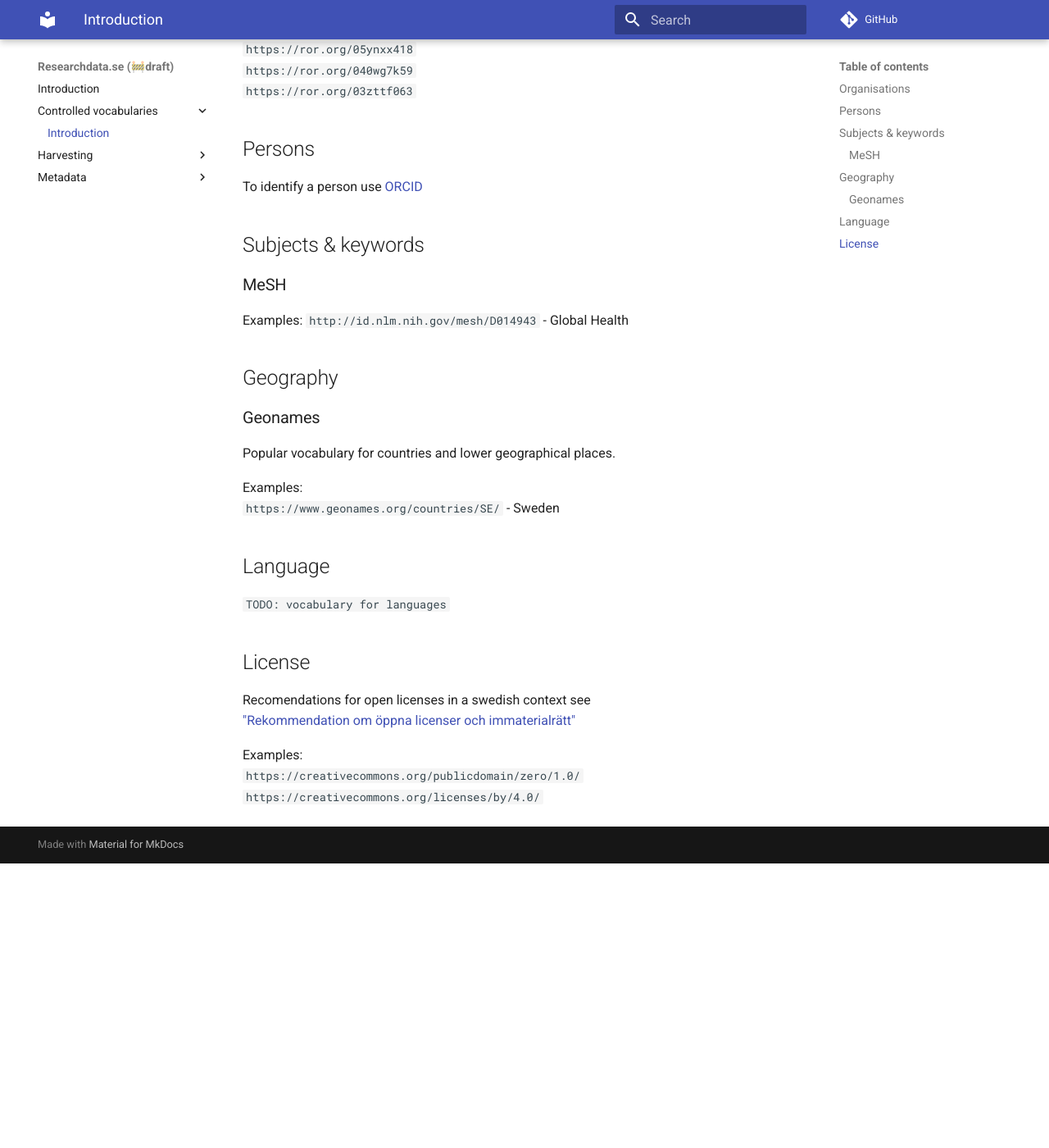
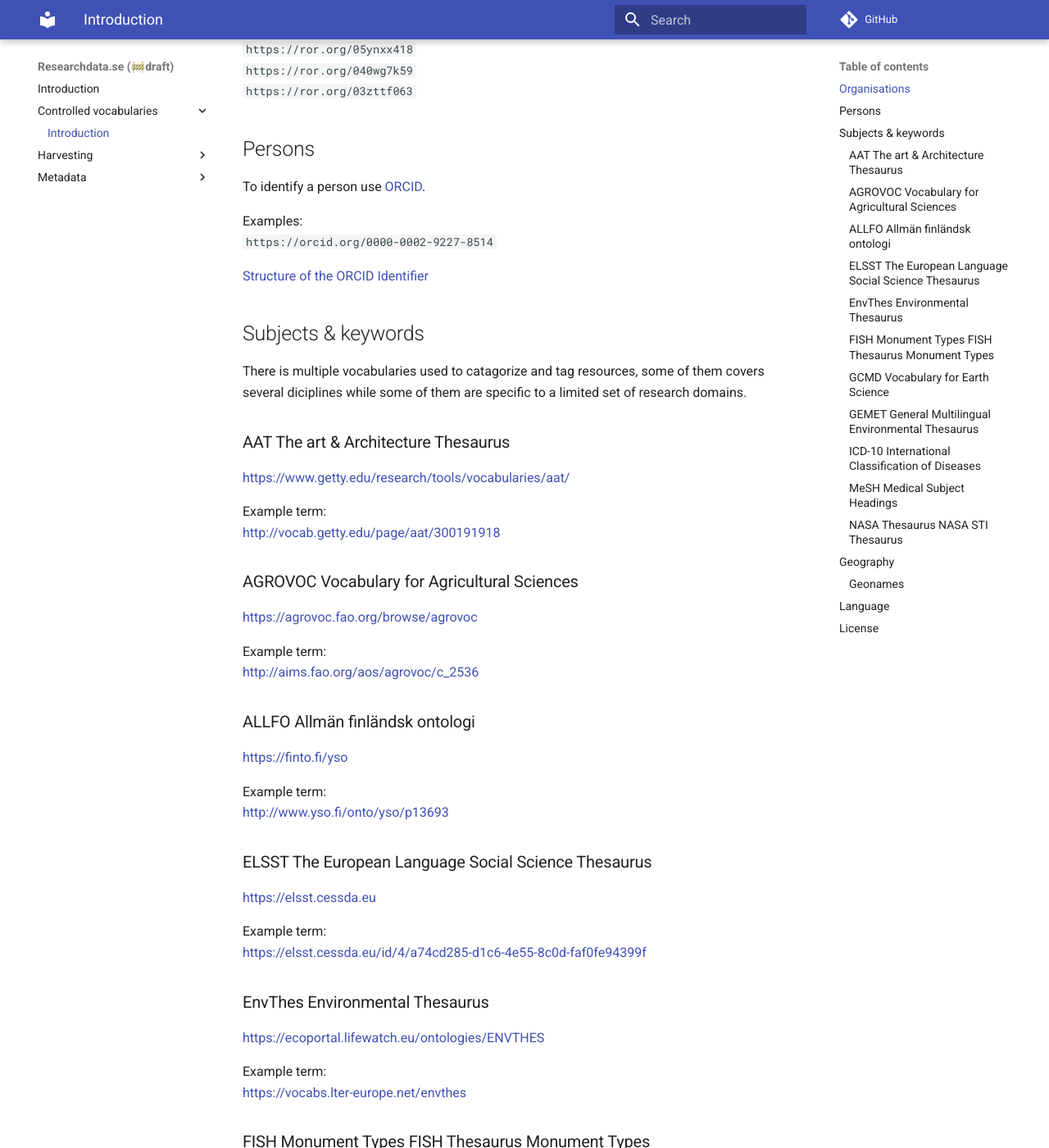
Before and after one commit to researchdata-se/docs.researchdata.se, an MkDocs documentation site: the page built from docs/controlled-vocabularies/index.md, in a window 1280 px wide and 1400 px high, scrolled down 393 px. Shown: the whole window at 82% size. Built offline with MkDocs 1.6.1 and Material for MkDocs 9.7.7, drawn with Linux system fonts in a browser that asks for light colours; comment, search, counter and statistics services are not loaded; before the commit the page ends 1446 px from its top, so only the background shows below that; some of the changed text lies outside the part shown.

Commit message:
Add base list of vocabularies and examples #3

```diff
--- a/docs/controlled-vocabularies/index.md
+++ b/docs/controlled-vocabularies/index.md
@@ -14,14 +14,80 @@
 
 ## Persons
 
-To identify a person use [ORCID](https://orcid.org)
+To identify a person use [ORCID](https://orcid.org).
+
+Examples:
+`https://orcid.org/0000-0002-9227-8514`
+
+[Structure of the ORCID Identifier](https://support.orcid.org/hc/en-us/articles/360006897674-Structure-of-the-ORCID-Identifier)
 
 ## Subjects & keywords
 
-### MeSH
+There is multiple vocabularies used to catagorize and tag resources, some of them covers several diciplines while some of them are specific to a limited set of research domains.
 
-Examples:
-`http://id.nlm.nih.gov/mesh/D014943` - Global Health
+### AAT The art & Architecture Thesaurus
+[https://www.getty.edu/research/tools/vocabularies/aat/](https://www.getty.edu/research/tools/vocabularies/aat/)
+
+Example term:
+[http://vocab.getty.edu/page/aat/300191918](http://vocab.getty.edu/page/aat/300191918)
+
+
+### AGROVOC Vocabulary for Agricultural Sciences
+[https://agrovoc.fao.org/browse/agrovoc](https://agrovoc.fao.org/browse/agrovoc)
+
+Example term:
+[http://aims.fao.org/aos/agrovoc/c_2536](http://aims.fao.org/aos/agrovoc/c_2536)
+
+### ALLFO Allmän finländsk ontologi
+[https://finto.fi/yso](https://finto.fi/yso)
+
+Example term:
+[http://www.yso.fi/onto/yso/p13693](http://www.yso.fi/onto/yso/p13693)
+
+
+### ELSST The European Language Social Science Thesaurus
+[https://elsst.cessda.eu](https://elsst.cessda.eu)
+
+Example term:
+[https://elsst.cessda.eu/id/4/a74cd285-d1c6-4e55-8c0d-faf0fe94399f](https://elsst.cessda.eu/id/4/a74cd285-d1c6-4e55-8c0d-faf0fe94399f)
+
+
+### EnvThes Environmental Thesaurus
+[https://ecoportal.lifewatch.eu/ontologies/ENVTHES](https://ecoportal.lifewatch.eu/ontologies/ENVTHES)
+
+Example term:
+[https://vocabs.lter-europe.net/envthes](https://vocabs.lter-europe.net/envthes)
+
+### FISH Monument Types FISH Thesaurus Monument Types
+[https://collectionstrust.org.uk/resource/thesaurus-of-monument-types-fish](https://collectionstrust.org.uk/resource/thesaurus-of-monument-types-fish)
+
+Example term:
+[http://purl.org/heritagedata/schemes/560/concepts/142104](http://purl.org/heritagedata/schemes/560/concepts/142104)
+
+### GCMD Vocabulary for Earth Science
+[https://www.earthdata.nasa.gov/learn/find-data/idn/gcmd-keywords](https://www.earthdata.nasa.gov/learn/find-data/idn/gcmd-keywords)
+
+Example term:
+[https://gcmd.earthdata.nasa.gov/kms/concept/b3b14df8-5197-4a26-ae61-882fdba706f3](https://gcmd.earthdata.nasa.gov/kms/concept/b3b14df8-5197-4a26-ae61-882fdba706f3)
+
+
+### GEMET General Multilingual Environmental Thesaurus
+[https://www.eionet.europa.eu/gemet/en/themes/](https://www.eionet.europa.eu/gemet/en/themes/)
+
+Example term:
+[http://www.eionet.europa.eu/gemet/concept/1500](http://www.eionet.europa.eu/gemet/concept/1500)
+
+### ICD-10 International Classification of Diseases
+[https://icd.who.int/browse10/2019/en](https://icd.who.int/browse10/2019/en)
+
+### MeSH Medical Subject Headings
+[https://www.nlm.nih.gov/mesh](https://www.nlm.nih.gov/mesh)
+
+Example term:
+[http://id.nlm.nih.gov/mesh/D003069](http://id.nlm.nih.gov/mesh/D003069)
+
+### NASA Thesaurus NASA STI Thesaurus
+[https://sti.nasa.gov/nasa-thesaurus](https://sti.nasa.gov/nasa-thesaurus)
 
 ## Geography
 
```
Also changed, not shown: other parts of docs/controlled-vocabularies/index.md (+2 -0 lines).
